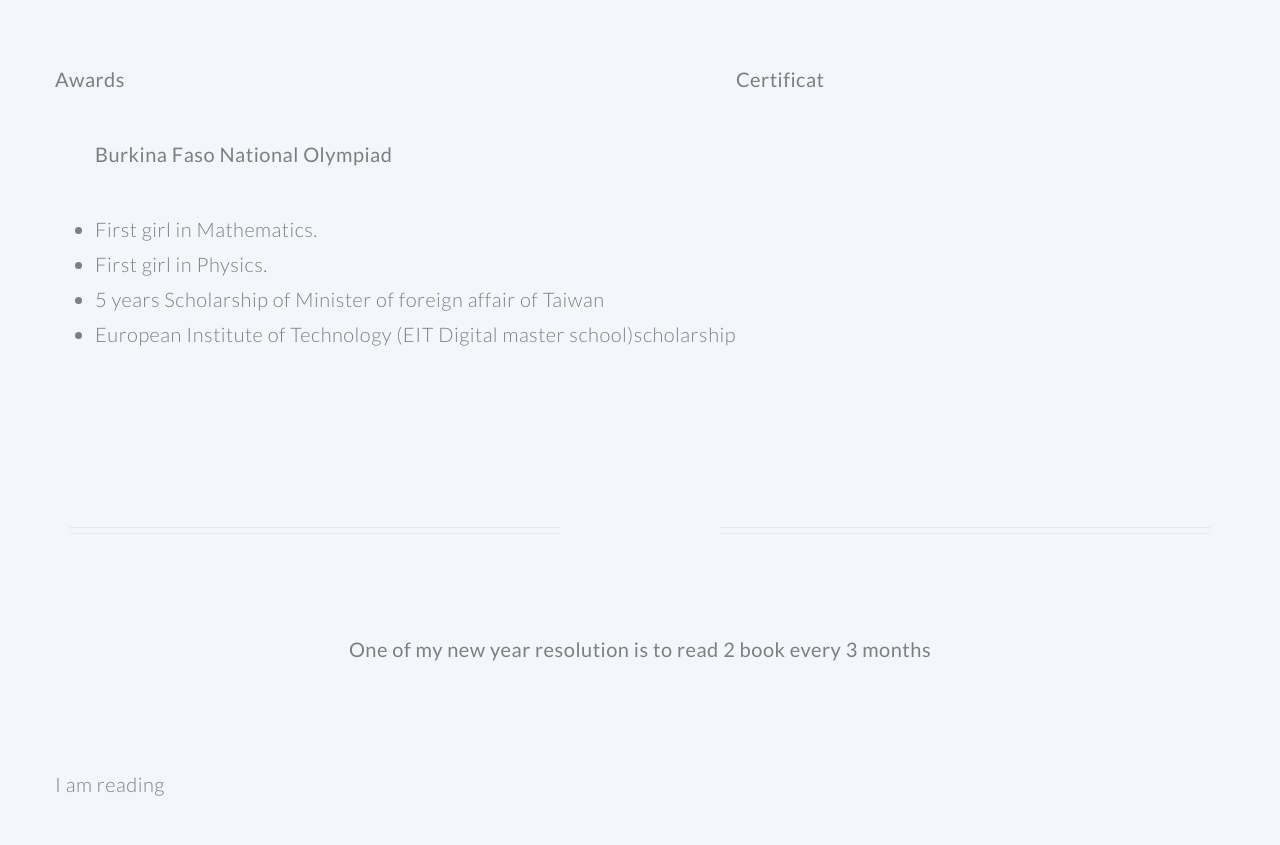
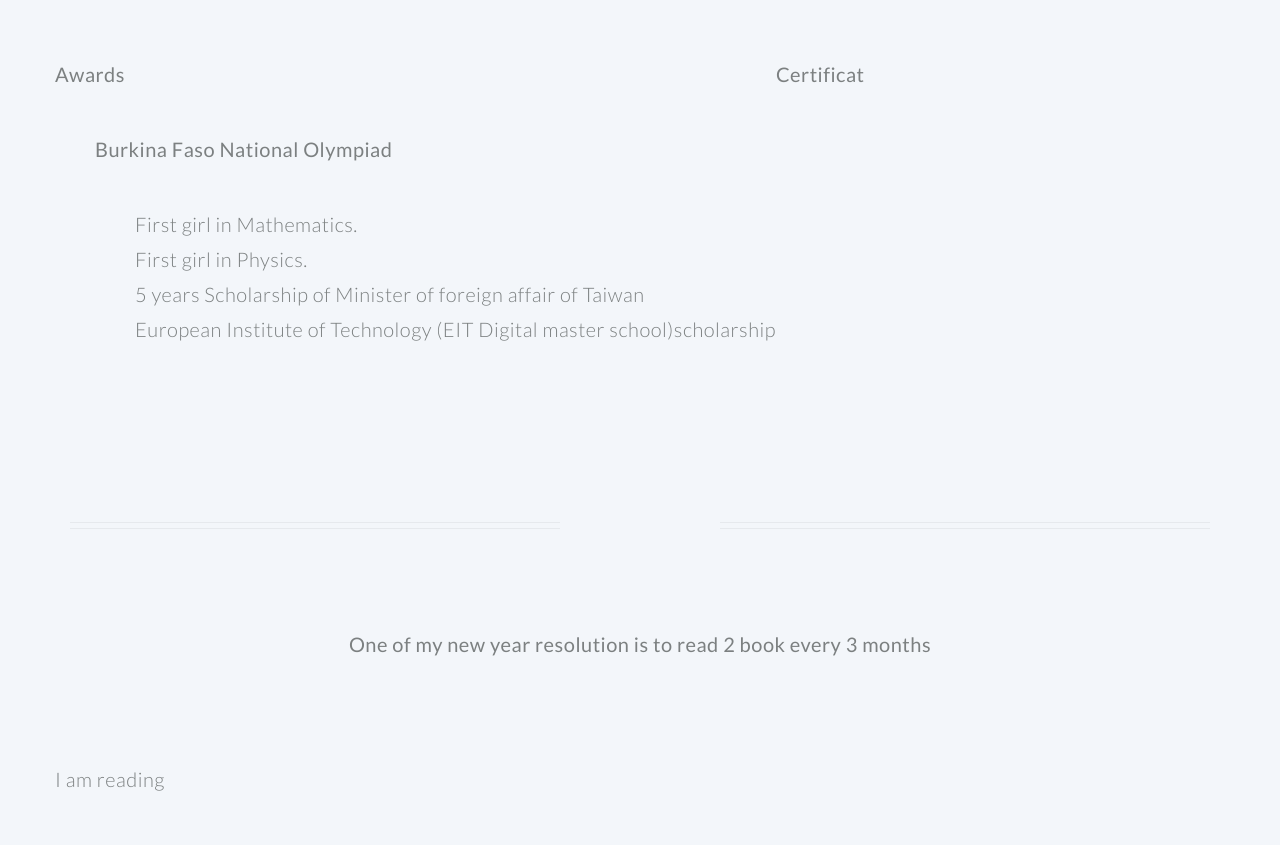
Before and after one commit to delwende/eliane2.github.io, a plain HTML site: page index.html in a window 1280 px wide. Shown: the part 4060-4905 px from the top of the page. Drawn offline with nearby package versions, Linux system fonts and the light colour scheme; files that its build step writes are made by us from their sources; a script that the page names is missing; some icons are missing; files whose address does not match are found by name.

Commit message:
version5

```diff
--- a/index.html
+++ b/index.html
@@ -129,7 +129,7 @@ links without underline
 							<div class="8u 12u(narrower)">
 
 								<p>
-								I am interested in applying machine learning and deep learning methods to problems in computer/robot vision and in the natural language understanding.
+								I am interested in applying machine learning and deep learning methods to problems in computer/robot vision and in the natural language understanding. </p>
 
 								<br>
 								<strong>Current project:</strong>
@@ -141,7 +141,7 @@ links without underline
 								</ul>
 								<br>
 
-								</p>
+
 
  								<!-- <footer>
 									<ul class="buttons">
@@ -230,11 +230,11 @@ links without underline
 						<div class="row 50%">
 							<div class="8u(narrower)">
 								<p> <strong>Awards</strong>
-								<ul><p> <strong>Burkina Faso National Olympiad</strong></p>
-									<li>First girl  in Mathematics.</li>
-									<li> First girl in Physics.</li>
-								 <li>5 years Scholarship of Minister of foreign affair of Taiwan </li>
-								<li> European Institute of Technology (EIT Digital master school)scholarship</li>
+								<ul style="list-style-type:square"><p> <strong>Burkina Faso National Olympiad</strong></p>
+									<ol>First girl  in Mathematics.</ol>
+									<ol> First girl in Physics.</ol>
+								 <ol>5 years Scholarship of Minister of foreign affair of Taiwan </ol>
+								<ol> European Institute of Technology (EIT Digital master school)scholarship</ol>
 								</ul>
 							</div>
 							<p> <strong>Certificat</strong>
```
